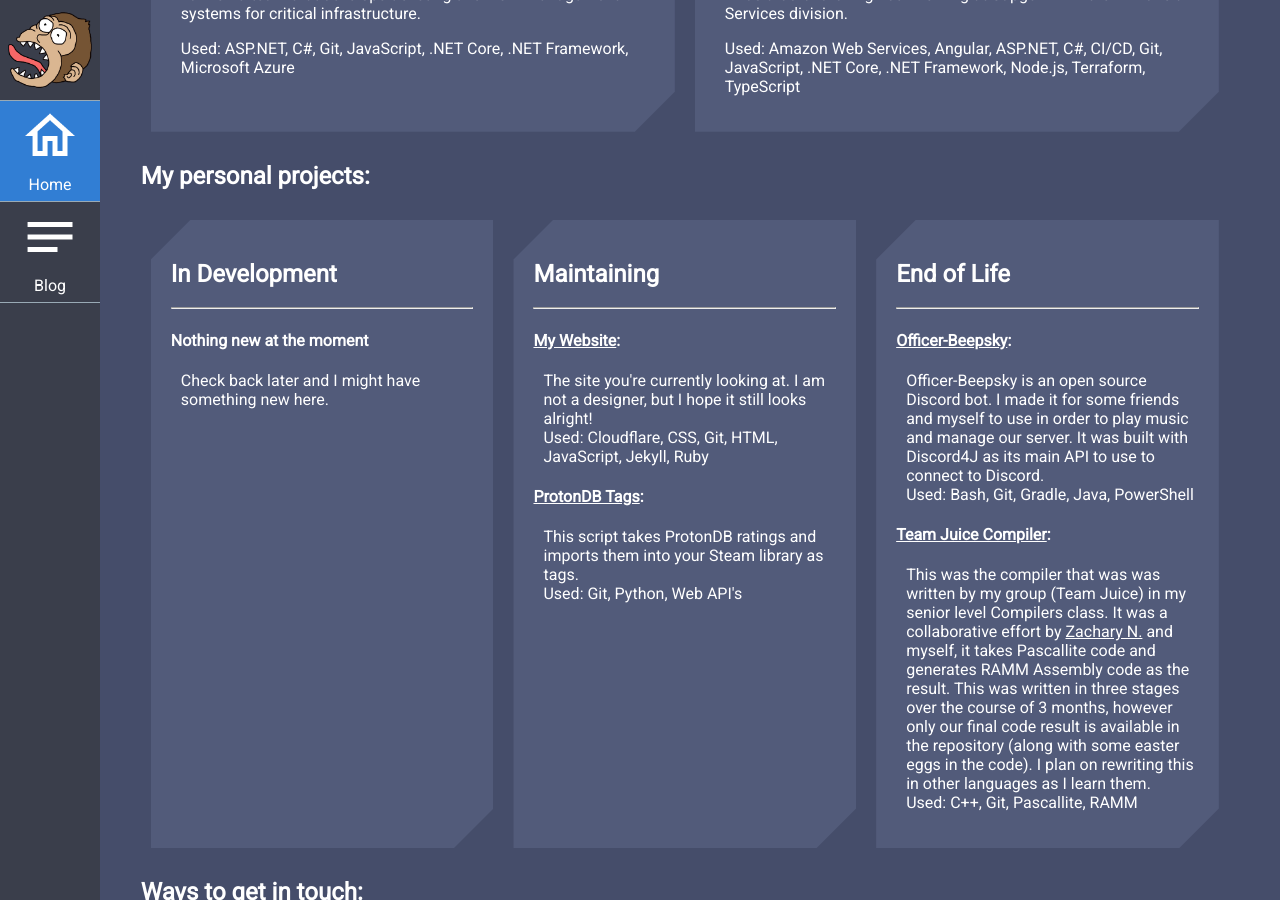
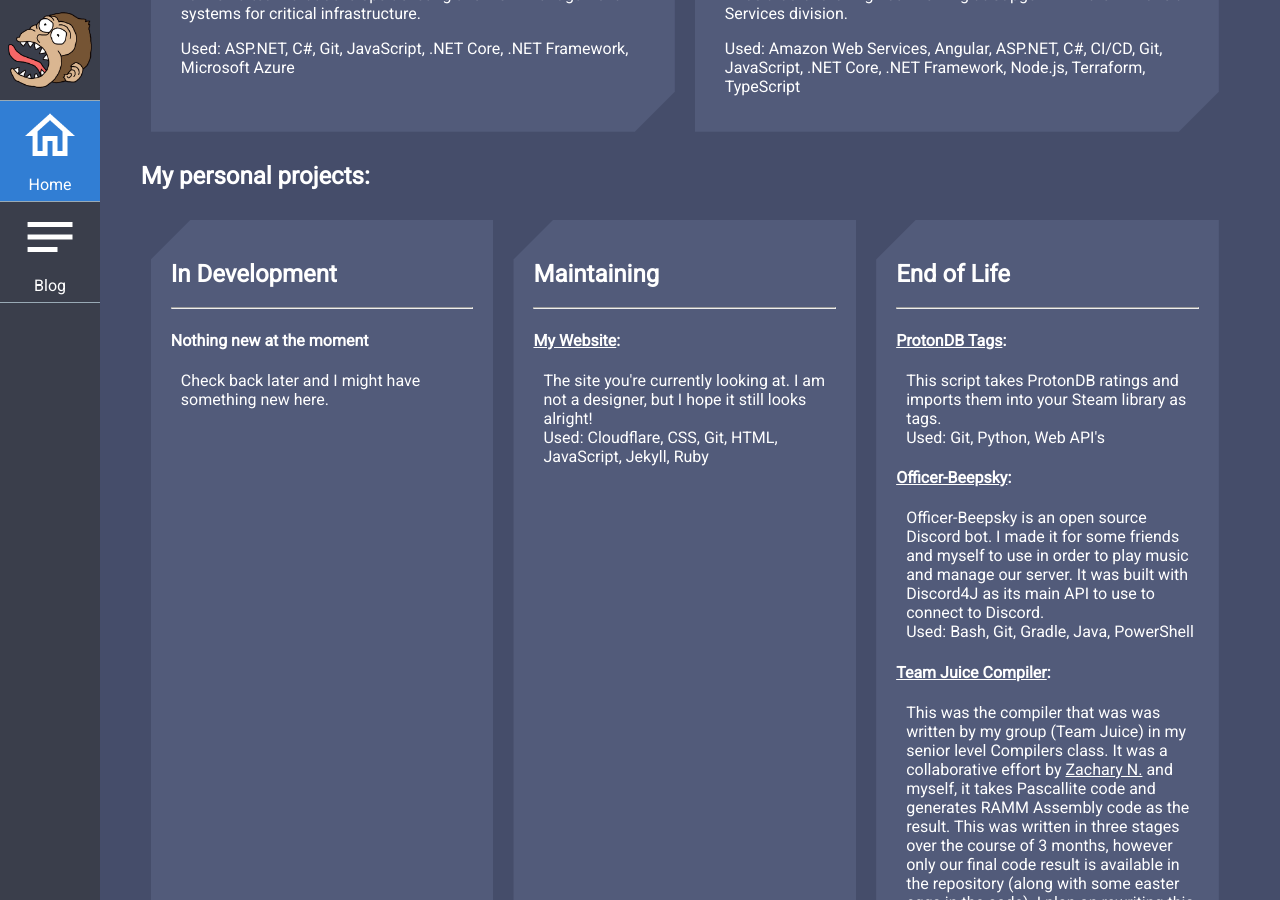
Before and after one commit to CorruptComputer/home, a Jekyll site: the page built from index.html, in a window 1280 px wide and 900 px high, scrolled down 1183 px. Built offline with Jekyll 4.4.1, drawn with Linux system fonts in a browser that asks for light colours.

```diff
--- a/index.html
+++ b/index.html
@@ -143,16 +143,16 @@ sitemap:
                 I am not a designer, but I hope it still looks alright!
                 <br />Used: Cloudflare, CSS, Git, HTML, JavaScript, Jekyll, Ruby
             </p>
+        </div>
+    </div>
+    <div class="box">
+        <h2>End of Life</h2><hr />
+        <div>
             <h4><a href="https://github.com/CorruptComputer/ProtonDB-Tags" target="_blank" rel="noopener">ProtonDB Tags</a>:</h4>
             <p>
                 This script takes ProtonDB ratings and imports them into your Steam library as tags.
                 <br />Used: Git, Python, Web API's
             </p>
-        </div>
-    </div>
-    <div class="box">
-        <h2>End of Life</h2><hr />
-        <div>
             <h4><a href="https://github.com/CorruptComputer/Officer-Beepsky" target="_blank" rel="noopener">Officer-Beepsky</a>:</h4>
             <p>
                 Officer-Beepsky is an open source Discord bot.
```
